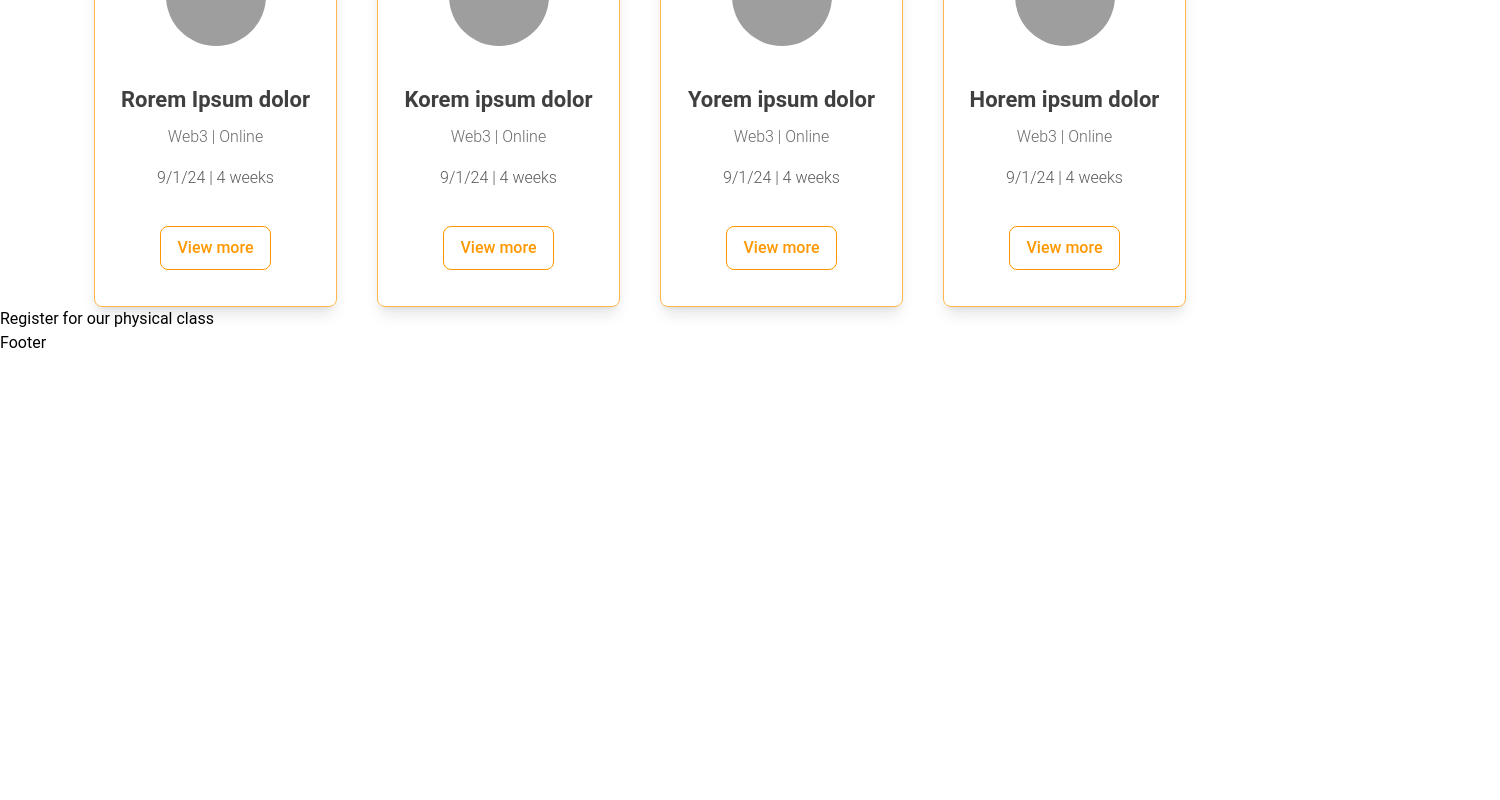
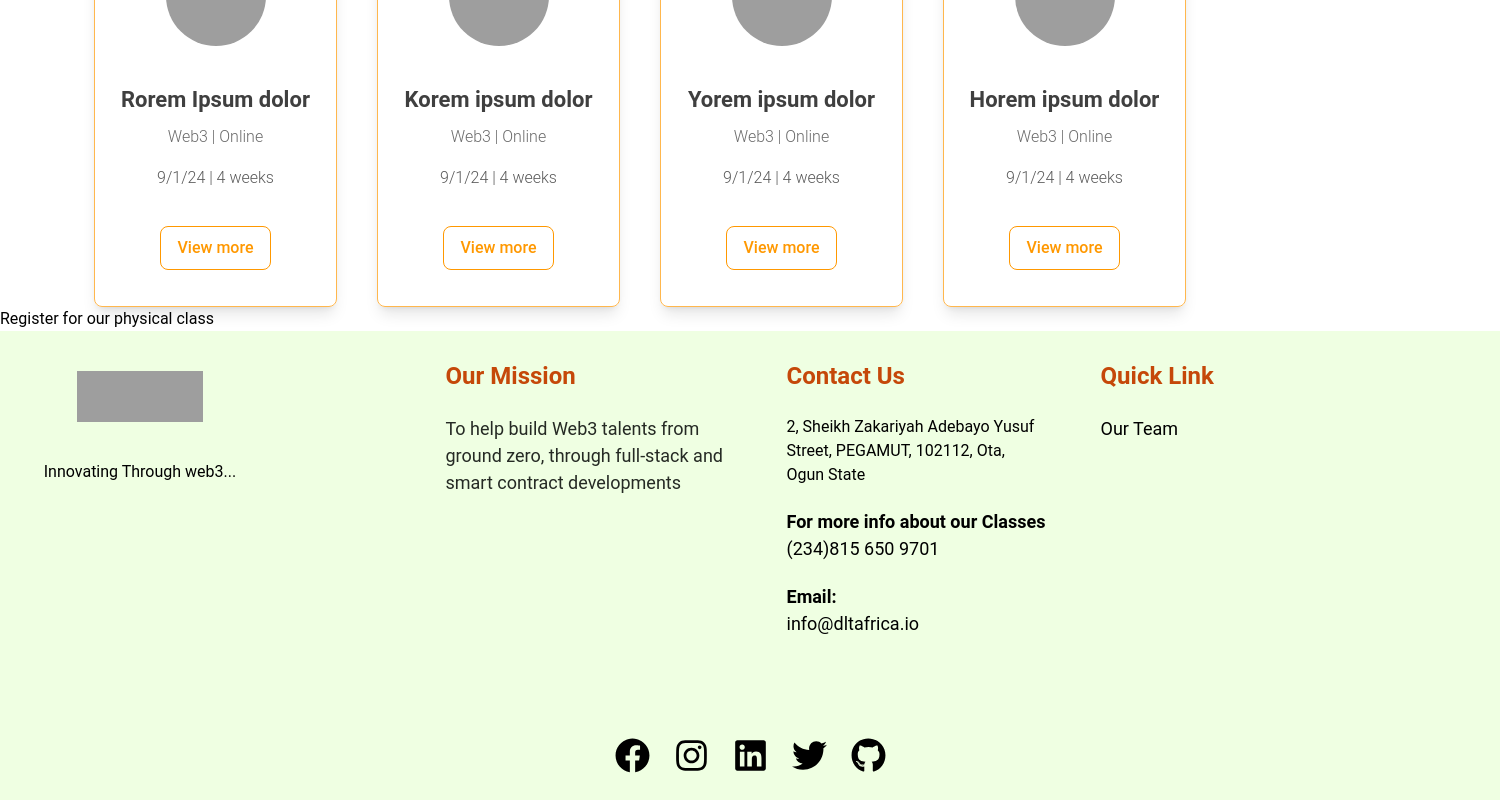
Before and after one commit to khaddyBola/DLT-Africa-Website, a Next.js app in the folder frontend/: page / in a window 1280 px wide. Shown: the part 3833-4633 px from the top of the page, 1500 px wide, since content can reach past the window. Before the commit the page ends 4188 px from the top, so only its background shows below. Built offline with nearby package versions, Linux system fonts and the light colour scheme; grey boxes are pictures that could not be loaded.

Commit message:
footer redefined

```diff
--- a/frontend/components/Footer/Footer.js
+++ b/frontend/components/Footer/Footer.js
@@ -1,8 +1,97 @@
+import {
+  FaFacebook,
+  FaGithub,
+  FaInstagram,
+  FaLinkedin,
+  FaTwitter,
+} from "react-icons/fa";
 
 const Footer = () => {
   return (
-    <div>Footer</div>
-  )
-}
+    <footer className="w-[1500px] h-[469px] bg-[#EFFFE2] flex flex-col items-center justify-center text-[18px]">
+      <div className=" flex flex-row justify-center gap-[50px] mr-[300px] ">
+        <div className="w-auto  h-auto min-h-[80px] flex flex-col items-center  ml-[80px]">
+          <div className="flex flex-col gap-10 mt-[76px] w-[211px] justify-center items-center">
+            <a href="">
+              {" "}
+              <img
+                src="https://shorturl.at/oGY13"
+                alt="logo"
+                className="w-[126px] h-[50.797px] "
+              />
+            </a>
 
-export default Footer
+            <p className="text-neutral-black font-poppins text-[16px] font-normal leading-[120%] w-[211px] h-[19px] text-center">
+              Innovating Through web3...
+            </p>
+          </div>
+        </div>
+
+        <div className="w-auto max-w-[800px] h-auto min-h-[244px] inline-flex items-start gap-50  mt-[63px] ml-[150px]">
+          <div className="w-[291px] h-[123px]">
+            <h1 className=" text-[#C54809] font-sans  text-[24px] font-bold leading-normal mb-[21px] text-[24px]">
+              Our Mission
+            </h1>
+            <p className="text-[#252A24] font-source-sans-pro  font-normal leading-normal w-full h-auto min-h-[69px] text-[18px]">
+              To help build Web3 talents from ground zero, through full-stack
+              and smart contract developments
+            </p>
+          </div>
+          <div className="w-[264px] h-auto min-h-[244px] ml-[50px]  ">
+            <h1 className=" text-[#C54809] font-sans  text-[24px] font-bold leading-normal mb-[21px] text-[24px]">
+              Contact Us
+            </h1>
+
+            <div>
+              <p className="w-full sm:w-[254px] h-auto min-h-[60px] self-stretch mb-[21px] text-[16px]">
+                2, Sheikh Zakariyah Adebayo Yusuf Street, PEGAMUT, 102112, Ota,
+                Ogun State
+              </p>
+            </div>
+            <div className="mb-[21px]">
+              <p className="font-[700] font-[16px] w-[300px]">
+                For more info about our Classes
+              </p>
+              <a href="#">(234)815 650 9701</a>
+            </div>
+
+            <div className="mb-[21px]">
+              <p className="font-[700]">Email:</p>
+              <a href="mailto:info@dltafrica.io">info@dltafrica.io</a>
+            </div>
+          </div>
+          <div className="w-[145px] h-auto min-h-[165px] ml-[50px]">
+            <h1 className=" text-[#C54809] font-sans  text-[24px] font-bold leading-normal mb-[21px] text-[24px]">
+              Quick Link
+            </h1>
+            <ul>
+              <li className="mb-[21px]">
+                <a href="/team">Our Team</a>
+              </li>
+            </ul>
+          </div>
+        </div>
+      </div>
+
+      <div className="flex gap-6 pb-5 justify-center mt-[80px] mb-[42px] ">
+        <a href="#">
+          <FaFacebook className="w-[35px] h-[35px]" />
+        </a>
+        <a href="#">
+          <FaInstagram className="w-[35px] h-[35px]" />
+        </a>
+        <a href="#">
+          <FaLinkedin className="w-[35px] h-[35px]" />
+        </a>
+        <a href="#">
+          <FaTwitter className="w-[35px] h-[35px]" />
+        </a>
+        <a href="#">
+          <FaGithub className="w-[35px] h-[35px]" />
+        </a>
+      </div>
+    </footer>
+  );
+};
+
+export default Footer;
```
